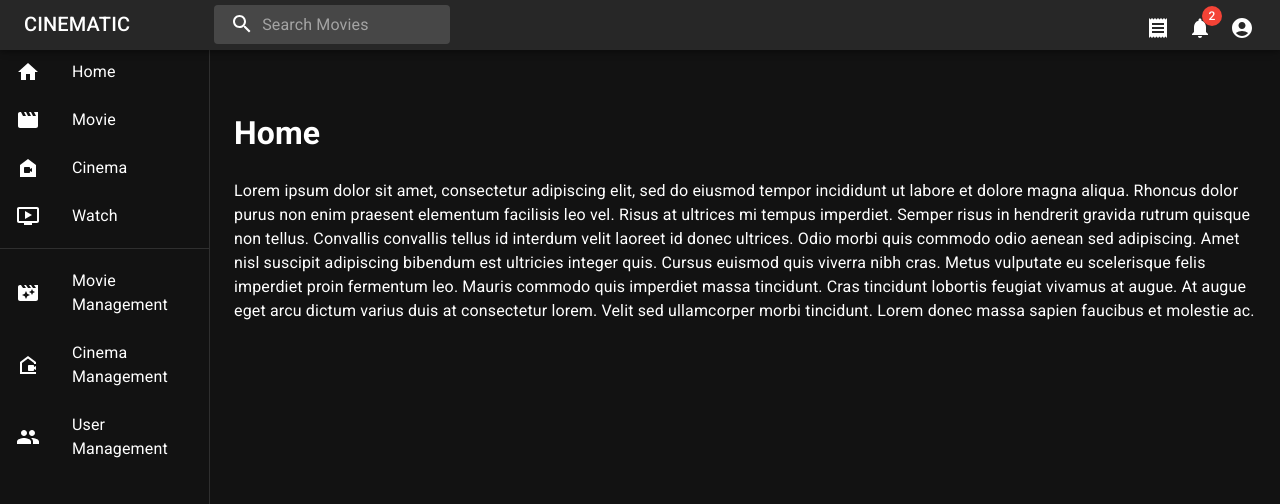
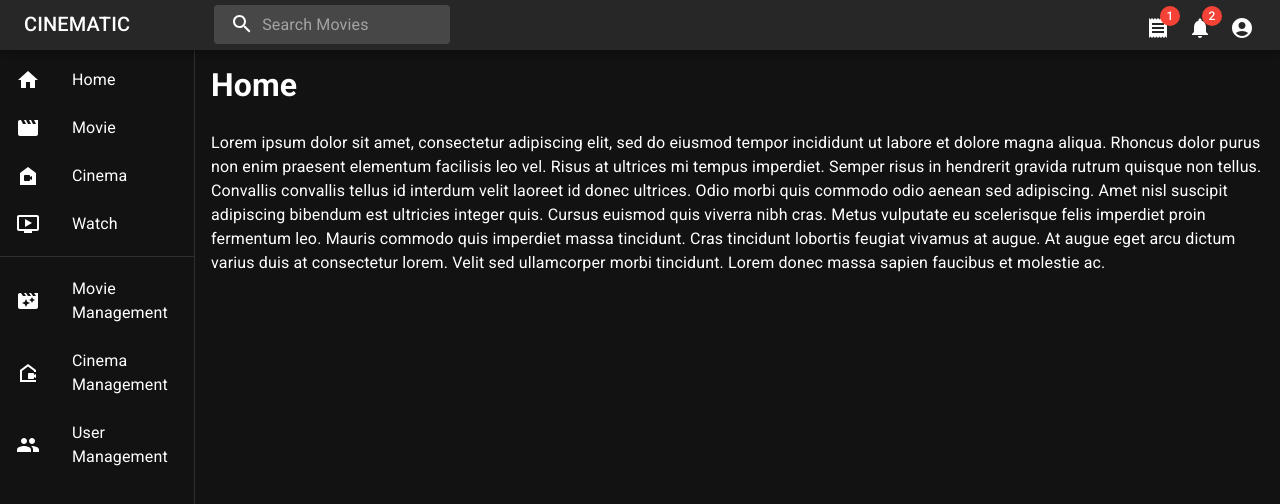
Before and after one commit to peterChui00/fyp-cinematic, a React (Create React App) app in the folder cinematic-frontend/: page /home in a window 1280 px wide. Shown: the top 504 px of the page. Built offline with nearby package versions, Linux system fonts and the light colour scheme.

Commit message:
Update UI

```diff
--- a/cinematic-frontend/src/components/Home.jsx
+++ b/cinematic-frontend/src/components/Home.jsx
@@ -1,9 +1,12 @@
 import Typography from "@mui/material/Typography";
+import Box from "@mui/material/Box";
 
 function Home() {
   return (
-    <Typography paragraph>
+
+    <Box>
       <h1>Home</h1>
+      <Typography paragraph>
       Lorem ipsum dolor sit amet, consectetur adipiscing elit, sed do eiusmod
       tempor incididunt ut labore et dolore magna aliqua. Rhoncus dolor purus
       non enim praesent elementum facilisis leo vel. Risus at ultrices mi tempus
@@ -17,6 +20,8 @@ function Home() {
       varius duis at consectetur lorem. Velit sed ullamcorper morbi tincidunt.
       Lorem donec massa sapien faucibus et molestie ac.
     </Typography>
+    </Box>
+
   );
 }
 
--- a/cinematic-frontend/src/components/ResponsiveDrawer.jsx
+++ b/cinematic-frontend/src/components/ResponsiveDrawer.jsx
@@ -35,7 +35,7 @@ import Menu from "@mui/material/Menu";
 import MoreIcon from "@mui/icons-material/MoreVert";
 import ReceiptIcon from "@mui/icons-material/Receipt";
 
-const drawerWidth = 210;
+const drawerWidth = 195;
 
 function ResponsiveDrawer(props) {
   const { window } = props;
@@ -69,11 +69,28 @@ function ResponsiveDrawer(props) {
     <div>
       <List
         sx={{
-          mt: 5,
+          mt: { sm: 4 },
         }}
       >
+        <ListItem>
+          <Typography
+            variant="h6"
+            noWrap
+            sx={{
+              display: { xs: "block", sm: "none" },
+            }}
+          >
+            CINEMATIC
+          </Typography>
+        </ListItem>
+
         {nameList1.map((text, index) => (
-          <Link href={linkList1[index]} underline="none" color="inherit">
+          <Link
+            href={linkList1[index]}
+            underline="none"
+            color="inherit"
+            key={index}
+          >
             <ListItem button key={text}>
               <ListItemIcon>
                 {index < iconList1.length ? iconList1[index] : <HomeIcon />}
@@ -86,7 +103,12 @@ function ResponsiveDrawer(props) {
       <Divider />
       <List>
         {nameList2.map((text, index) => (
-          <Link href={linkList2[index]} underline="none" color="inherit">
+          <Link
+            href={linkList2[index]}
+            underline="none"
+            color="inherit"
+            key={index}
+          >
             <ListItem button key={text}>
               <ListItemIcon>
                 {index < iconList2.length ? iconList2[index] : <HomeIcon />}
@@ -215,7 +237,7 @@ function ResponsiveDrawer(props) {
           aria-label="show 17 new notifications"
           color="inherit"
         >
-          <Badge badgeContent={5} color="error">
+          <Badge badgeContent={2} color="error">
             <NotificationsIcon />
           </Badge>
         </IconButton>
@@ -239,10 +261,7 @@ function ResponsiveDrawer(props) {
   return (
     <Box sx={{ display: "flex" }}>
       <CssBaseline />
-      <AppBar
-        position="fixed"
-        sx={{ height: 50, zIndex: (theme) => theme.zIndex.drawer + 1 }}
-      >
+      <AppBar position="fixed" sx={{ height: 50, zIndex: { sm: 1201 } }}>
         <Toolbar>
           <IconButton
             color="inherit"
@@ -279,15 +298,17 @@ function ResponsiveDrawer(props) {
           <Box sx={{ display: { xs: "none", md: "flex" }, mb: 1 }}>
             <IconButton
               size="small"
-              aria-label="show 4 new mails"
+              aria-label="show orders"
               color="inherit"
               sx={{ mr: 1 }}
             >
-              <ReceiptIcon />
+              <Badge badgeContent={1} color="error">
+                <ReceiptIcon />
+              </Badge>
             </IconButton>
             <IconButton
               size="small"
-              aria-label="show 17 new notifications"
+              aria-label="show new notifications"
               color="inherit"
               sx={{ mr: 1 }}
             >
@@ -329,7 +350,7 @@ function ResponsiveDrawer(props) {
       <Box
         component="nav"
         sx={{ width: { sm: drawerWidth }, flexShrink: { sm: 0 } }}
-        aria-label=""
+        aria-label="drawer"
       >
         <Drawer
           container={container}
@@ -367,11 +388,12 @@ function ResponsiveDrawer(props) {
         component="main"
         sx={{
           flexGrow: 1,
-          p: 3,
+          px: 2,
+          pt: 5,
           width: { sm: `calc(100% - ${drawerWidth}px)` },
         }}
       >
-        <Toolbar />
+        {/* <Toolbar/> */}
         <Router>
           <Switch>
             <Route path="/home" exact component={Home} />
```
